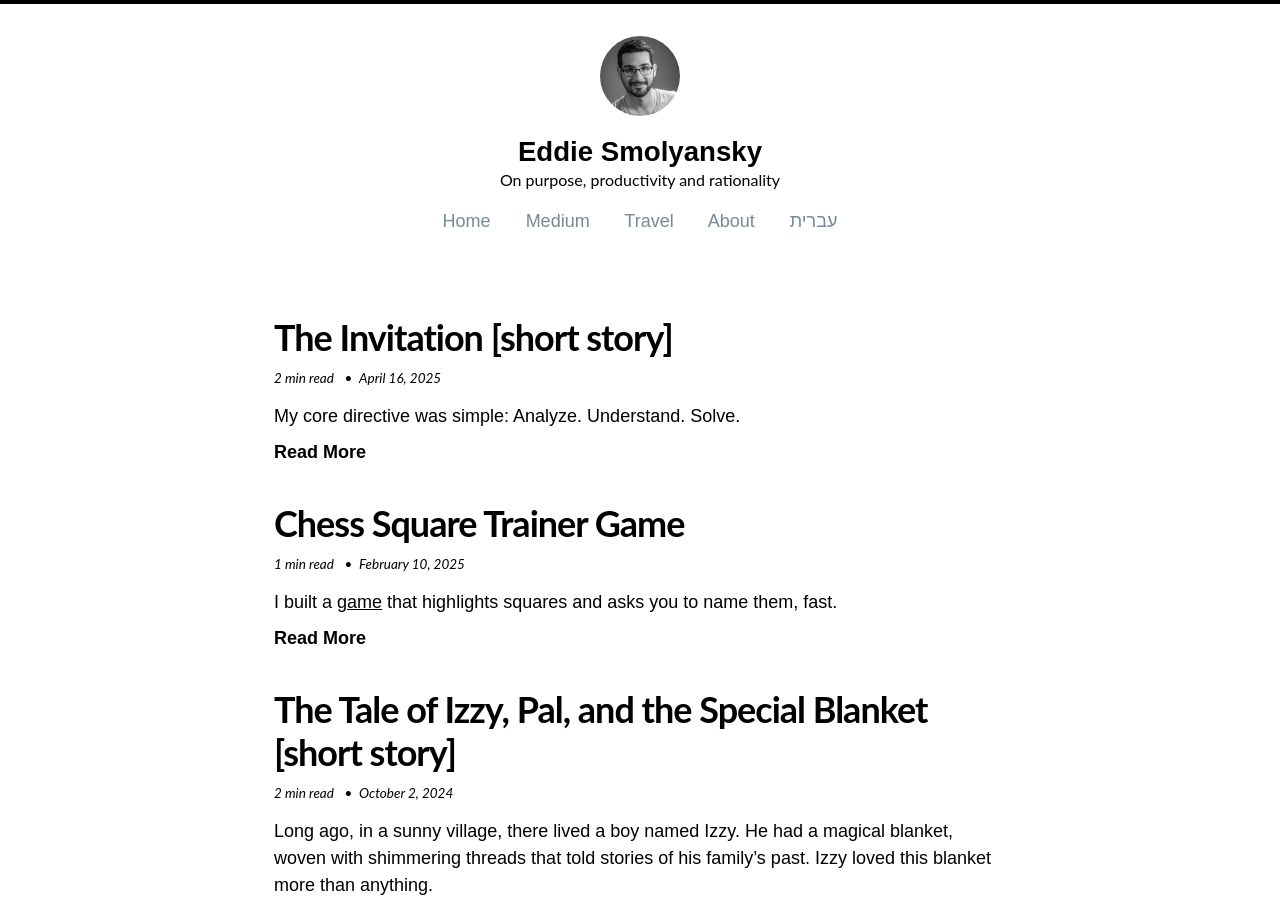
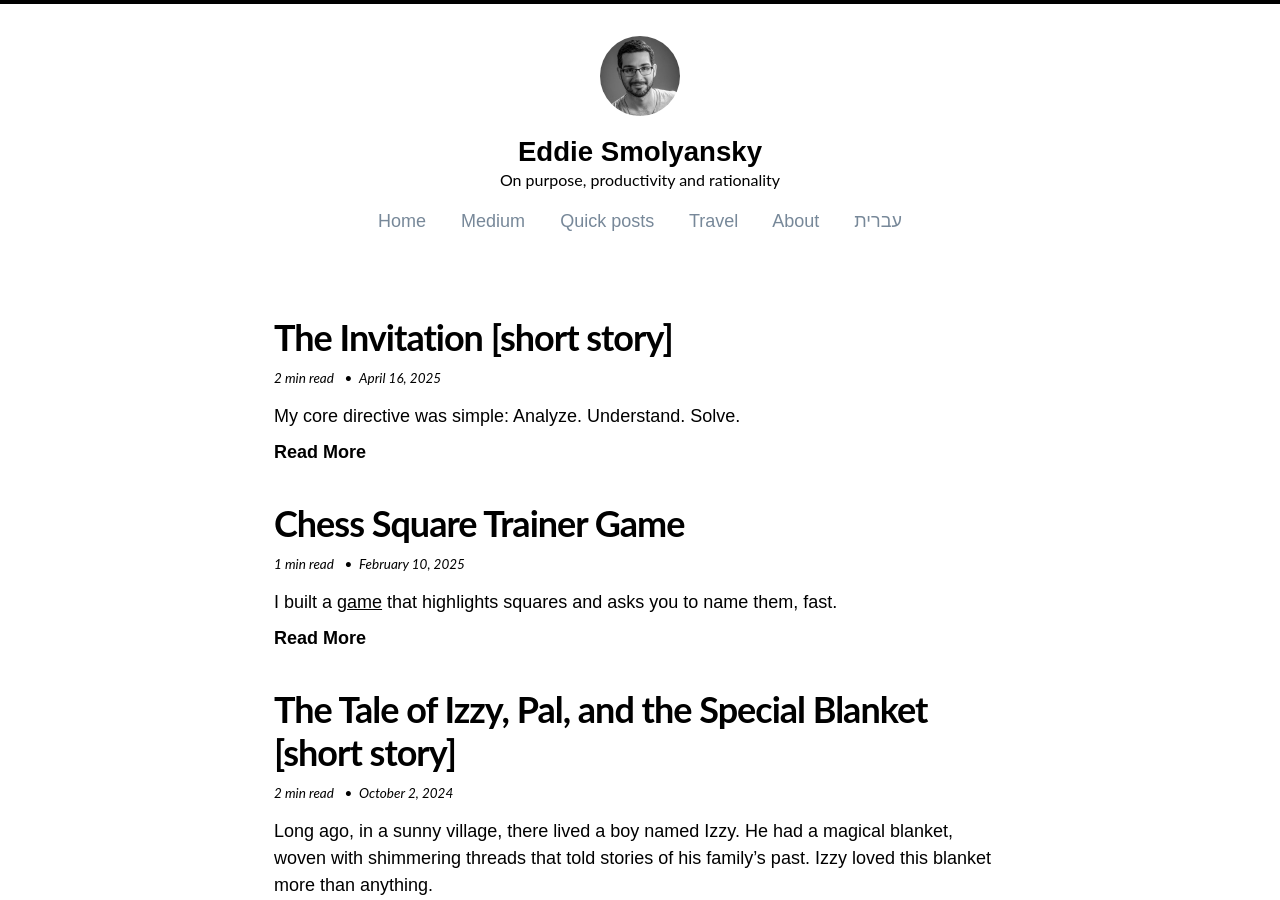
Before and after one commit to eddiesmo/eddiesmo.github.io, a Jekyll site: the page built from index.html, in a window 1280 px wide and 900 px high. Built offline with Jekyll 4.4.1, drawn with Linux system fonts in a browser that asks for light colours; nearby versions of some CDN libraries.

Commit message:
add link to quick posts

```diff
--- a/_includes/masthead.html
+++ b/_includes/masthead.html
@@ -20,6 +20,8 @@
         style='text-decoration: none; color:LIGHTSLATEGRAY;'>Home</a> &nbsp;&nbsp;&nbsp;&nbsp;&nbsp;
         <a href="https://medium.com/@eddiesmo"
         style='text-decoration: none; color:LIGHTSLATEGRAY;' target="_blank">Medium</a> &nbsp;&nbsp;&nbsp;&nbsp;&nbsp;
+        <a href="https://eddiesmo.notion.site/My-quick-posts-21bf918b2129800184e0c7dce7d6fb11"
+        style='text-decoration: none; color:LIGHTSLATEGRAY;' target="_blank">Quick posts</a> &nbsp;&nbsp;&nbsp;&nbsp;&nbsp;
         <a href="https://eddiestravels.home.blog"
         style='text-decoration: none; color:LIGHTSLATEGRAY;' target="_blank">Travel</a> &nbsp;&nbsp;&nbsp;&nbsp;&nbsp;
         <a href="{{ site.url }}/about"
```
